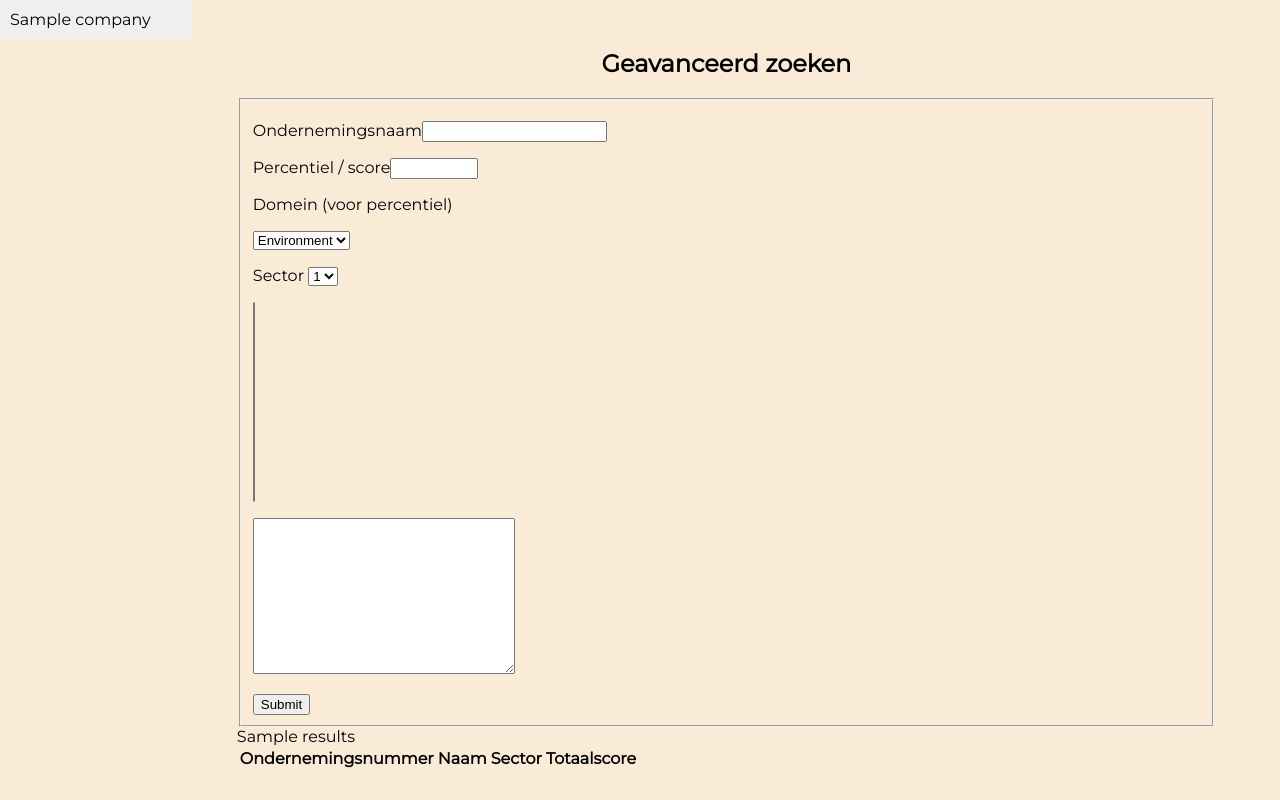
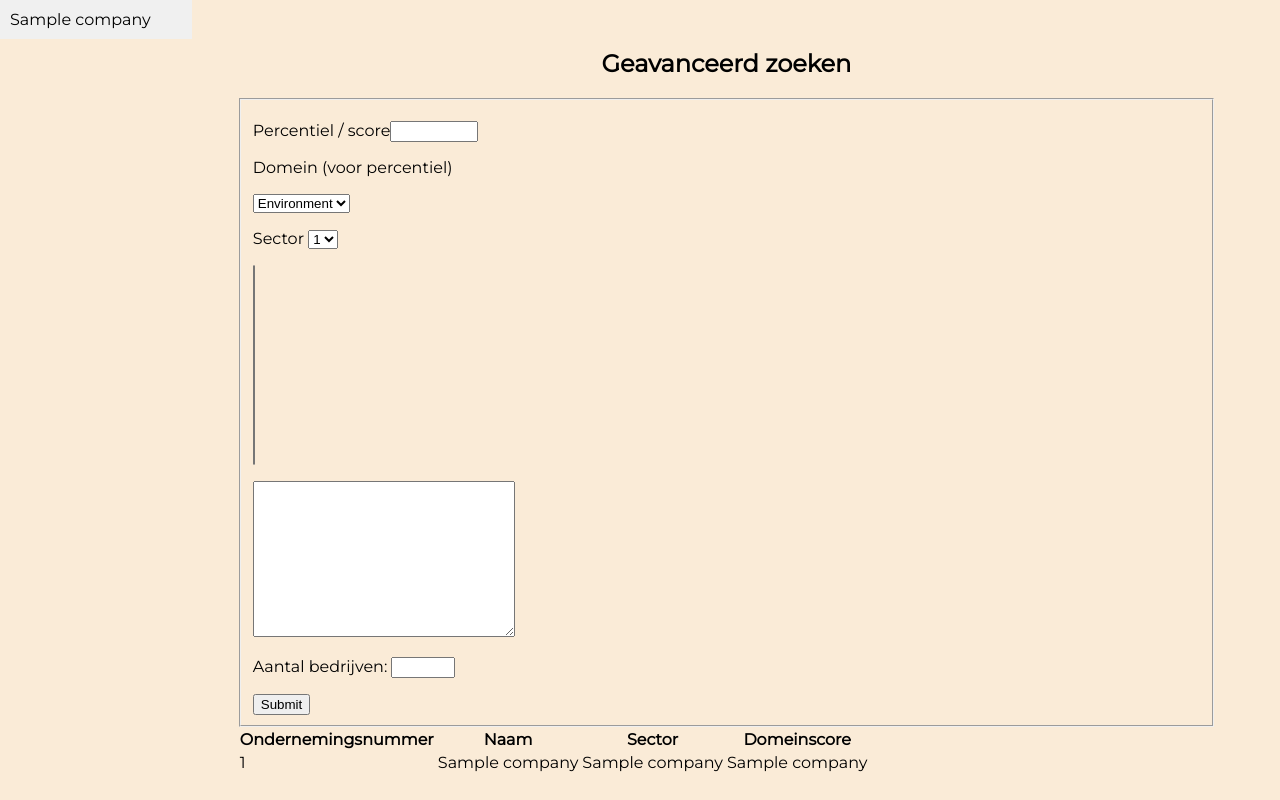
Before and after one commit to Dyashen/suor-web-replicant, a Flask app: template web-app/templates/search-engine.html in a window 1280 px wide. Run offline with Flask 2, Linux system fonts and the light colour scheme; the template is opened without the code that fills it: most values are stand-ins (such as "Sample title", 1, 10 or a date in 2020); lists and menus that the app fills with data are empty; some libraries are stand-ins or nearby versions.

Commit message:
advanced-search

```diff
--- a/web-app/app.py
+++ b/web-app/app.py
@@ -115,17 +115,24 @@ def give_sector():
 def return_search_engine():
 
     results = dict(request.args)
+    if results:
 
-    if results:
+        sector_filter = f"""v.sectornaam = '{results['sector']}'"""
+        searchwords = results['searchwords'].split('\n')
+
         query = f"""
-        select k.ondernemingsnummer, k.naam, v.*
+        select k.ondernemingsnummer, k.naam, v.sectornaam, v.{results['domain']}
         from "KMO" k
         left join view_website_data v on v.ondernemingsnummer = k.ondernemingsnummer
         where
-            ts_document @@ to_tsquery('english', '{results['searchwords']}') and
-            {results['domain']} >= {float(results['percentile'])}
-        limit 5;
+            --ts_document @@ to_tsquery('english', '{searchwords[0].replace(' ','')}') and
+            {sector_filter} and
+            {results['domain']} >= {float(results['percentile'])/100}
+        order by v.{results['domain']} desc
+        limit {results['amount']};
         """
+
+        print(query)
 
         conn = connection()
         cur = conn.cursor()
--- a/web-app/templates/search-engine.html
+++ b/web-app/templates/search-engine.html
@@ -25,11 +25,11 @@
 
       <fieldset>
         <form action="/search" method="GET">
-          <!--Naam-->
+          <!--Naam
           <p>
             <label for="companyname">Ondernemingsnaam</label
             ><input type="text" name="companyname" id="" />
-          </p>
+          </p>-->
 
           <!--Percentiel-->
           <p>
@@ -56,7 +56,7 @@
           <!--Sector-->
           <p>
             <label for="">Sector</label>
-            <select name="" id="">
+            <select name="sector" id="sector">
               {% for s in sectoren %}
               <option value="{{ s[0] }}">{{ s[0] }}</option>
               {%endfor%}
@@ -65,7 +65,7 @@
 
           <!--Zoekwoorden-->
           <p>
-            <select name="searchwords" multiple class="searchwords-select" ondblclick="logSelectedValues()">
+            <select multiple class="searchwords-select" ondblclick="logSelectedValues()">
               {% for category, values in searchwords.items() %}
               <optgroup label="{{ category }}">
                 {% for value in values %}
@@ -86,12 +86,11 @@
           </p>
 
           <p><textarea name="searchwords" id="searchwords-selected" cols="30" rows="10"></textarea></p>
+          <p><label for="amount">Aantal bedrijven: </label><input type="number" name="amount" id="amount" min="1" step="1" max="100"></p>
 
           <button type="submit">Submit</button>
         </form>
       </fieldset>
-
-      {{ results }}
 
       <div>
         <table>
@@ -99,12 +98,18 @@
             <th>Ondernemingsnummer</th>
             <th>Naam</th>
             <th>Sector</th>
-            <th>Totaalscore</th>
+            <th>Domeinscore</th>
           </tr>
+          {% for company in results %}
+          <tr>
+            <td><a href="/company?id={{ company[0] }}">{{ company[0] }}</a></td>
+            <td>{{ company[1] }}</td>
+            <td>{{ company[2] }}</td>
+            <td>{{ company[3] }}</td>
+          </tr>
+          {%endfor%}
         </table>
       </div>
     </div>
   </body>
 </html>
-
-<script></script>
```
